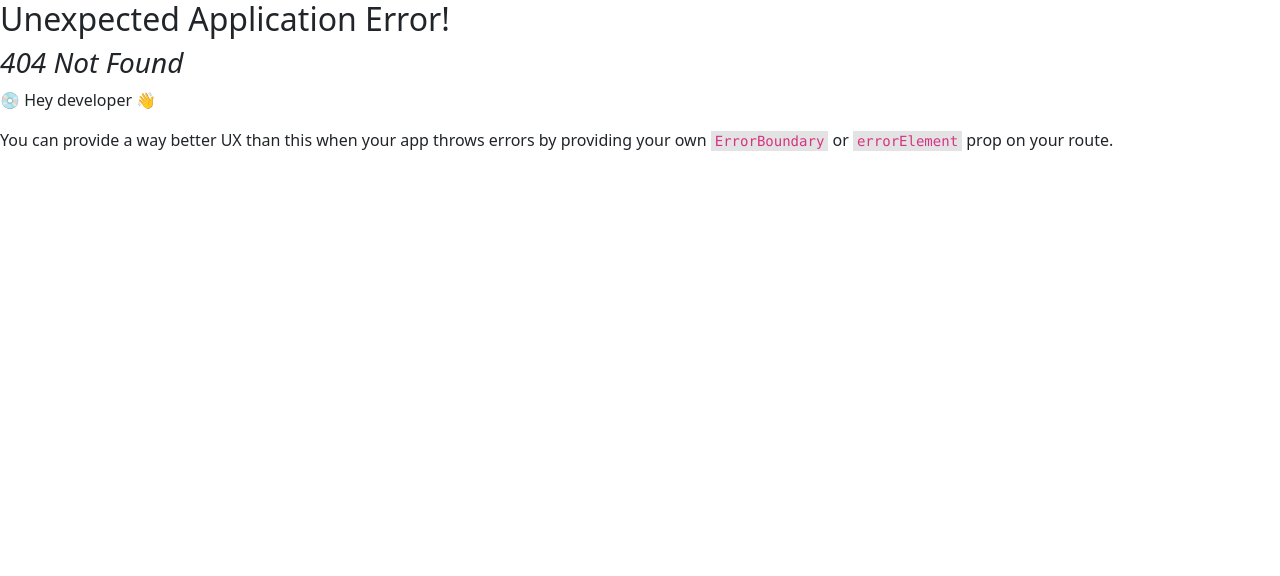
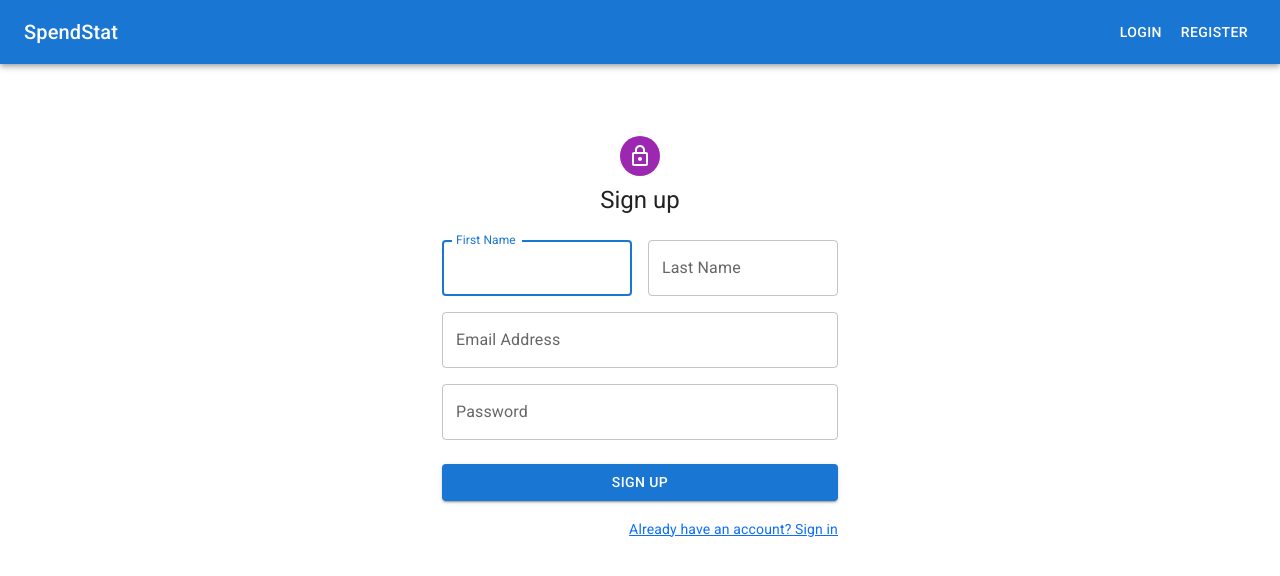
Before and after one commit to gpslakshan/SpendStat, a React (Vite) app in the folder client/: page /register in a window 1280 px wide. Before the commit this address had no page. Shown: the top 576 px of the page. Built offline with nearby package versions, Linux system fonts and the light colour scheme.

Commit message:
register user part 1

```diff
--- a/client/src/components/Header.tsx
+++ b/client/src/components/Header.tsx
@@ -20,6 +20,11 @@ const Header = () => {
               Login
             </Link>
           </Button>
+          <Button color="inherit">
+            <Link to={`register`} className="text-white">
+              Register
+            </Link>
+          </Button>
         </Toolbar>
       </AppBar>
     </Box>
--- a/client/src/main.tsx
+++ b/client/src/main.tsx
@@ -5,6 +5,7 @@ import App from "./App.tsx";
 import "bootstrap/dist/css/bootstrap.css";
 import Login from "./pages/Login.tsx";
 import Dashboard from "./pages/Dashboard.tsx";
+import Signup from "./pages/Signup.tsx";
 
 const router = createBrowserRouter([
   {
@@ -18,6 +19,10 @@ const router = createBrowserRouter([
         path: "/login",
         element: <Login />,
       },
+      {
+        path: "/register",
+        element: <Signup />,
+      },
     ],
   },
 ]);
--- /dev/null
+++ b/client/src/models/CreateUserData.ts
@@ -0,0 +1,6 @@
+export interface CreateUserData {
+  firstName: string;
+  lastName: string;
+  email: string;
+  password: string;
+}
--- a/client/src/pages/Login.tsx
+++ b/client/src/pages/Login.tsx
@@ -1,5 +1,85 @@
+import * as React from "react";
+import Avatar from "@mui/material/Avatar";
+import Button from "@mui/material/Button";
+import CssBaseline from "@mui/material/CssBaseline";
+import TextField from "@mui/material/TextField";
+import Link from "@mui/material/Link";
+import { Link as RouterLink } from "react-router-dom";
+import Grid from "@mui/material/Grid";
+import Box from "@mui/material/Box";
+import LockOutlinedIcon from "@mui/icons-material/LockOutlined";
+import Typography from "@mui/material/Typography";
+import Container from "@mui/material/Container";
+
 const Login = () => {
-  return <div>Login</div>;
+  const handleSubmit = (event: React.FormEvent<HTMLFormElement>) => {
+    event.preventDefault();
+    const data = new FormData(event.currentTarget);
+    console.log({
+      email: data.get("email"),
+      password: data.get("password"),
+    });
+  };
+
+  return (
+    <Container component="main" maxWidth="xs">
+      <CssBaseline />
+      <Box
+        sx={{
+          marginTop: 8,
+          display: "flex",
+          flexDirection: "column",
+          alignItems: "center",
+        }}
+      >
+        <Avatar sx={{ m: 1, bgcolor: "secondary.main" }}>
+          <LockOutlinedIcon />
+        </Avatar>
+        <Typography component="h1" variant="h5">
+          Sign in
+        </Typography>
+        <Box component="form" onSubmit={handleSubmit} noValidate sx={{ mt: 1 }}>
+          <TextField
+            margin="normal"
+            required
+            fullWidth
+            id="email"
+            label="Email Address"
+            name="email"
+            autoComplete="email"
+            autoFocus
+          />
+          <TextField
+            margin="normal"
+            required
+            fullWidth
+            name="password"
+            label="Password"
+            type="password"
+            id="password"
+            autoComplete="current-password"
+          />
+          <Button
+            type="submit"
+            fullWidth
+            variant="contained"
+            sx={{ mt: 3, mb: 2 }}
+          >
+            Sign In
+          </Button>
+          <Grid container>
+            <Grid item>
+              <Link component={"span"} href="#" variant="body2">
+                <RouterLink to={`/register`}>
+                  {"Don't have an account? Sign Up"}
+                </RouterLink>
+              </Link>
+            </Grid>
+          </Grid>
+        </Box>
+      </Box>
+    </Container>
+  );
 };
 
 export default Login;
--- /dev/null
+++ b/client/src/pages/Signup.tsx
@@ -0,0 +1,175 @@
+import Avatar from "@mui/material/Avatar";
+import Button from "@mui/material/Button";
+import CssBaseline from "@mui/material/CssBaseline";
+import TextField from "@mui/material/TextField";
+import Link from "@mui/material/Link";
+import { Link as RouterLink } from "react-router-dom";
+import Grid from "@mui/material/Grid";
+import Box from "@mui/material/Box";
+import LockOutlinedIcon from "@mui/icons-material/LockOutlined";
+import Typography from "@mui/material/Typography";
+import Container from "@mui/material/Container";
+import { FieldValues, useForm, Controller } from "react-hook-form";
+import { CreateUserData } from "../models/CreateUserData";
+import axios from "axios";
+
+const Signup = () => {
+  const { handleSubmit, reset, control } = useForm({
+    defaultValues: {
+      firstName: "",
+      lastName: "",
+      email: "",
+      password: "",
+    },
+  });
+
+  const signUpUser = async (data: CreateUserData) => {
+    axios
+      .post("http://localhost:8000/auth/signup", data)
+      .then((res) => {
+        console.log(res);
+      })
+      .catch((err) => console.log(err));
+  };
+
+  const onFormSubmit = (data: FieldValues) => {
+    console.log("form data: ", data);
+    signUpUser(data as CreateUserData);
+    reset();
+  };
+
+  return (
+    <Container component="main" maxWidth="xs">
+      <CssBaseline />
+      <Box
+        sx={{
+          marginTop: 8,
+          display: "flex",
+          flexDirection: "column",
+          alignItems: "center",
+        }}
+      >
+        <Avatar sx={{ m: 1, bgcolor: "secondary.main" }}>
+          <LockOutlinedIcon />
+        </Avatar>
+        <Typography component="h1" variant="h5">
+          Sign up
+        </Typography>
+        <Box
+          component="form"
+          onSubmit={handleSubmit(onFormSubmit)}
+          sx={{ mt: 3 }}
+        >
+          <Grid container spacing={2}>
+            <Grid item xs={12} sm={6}>
+              <Controller
+                name="firstName"
+                control={control}
+                rules={{ required: "Firstname is required" }}
+                render={({
+                  field: { onChange, value },
+                  fieldState: { error },
+                }) => (
+                  <TextField
+                    helperText={error ? error.message : null}
+                    error={!!error}
+                    onChange={onChange}
+                    value={value}
+                    fullWidth
+                    label="First Name"
+                    variant="outlined"
+                    autoFocus
+                  />
+                )}
+              />
+            </Grid>
+            <Grid item xs={12} sm={6}>
+              <Controller
+                name="lastName"
+                control={control}
+                rules={{ required: "Lastname is required" }}
+                render={({
+                  field: { onChange, value },
+                  fieldState: { error },
+                }) => (
+                  <TextField
+                    helperText={error ? error.message : null}
+                    error={!!error}
+                    onChange={onChange}
+                    value={value}
+                    fullWidth
+                    label="Last Name"
+                    variant="outlined"
+                  />
+                )}
+              />
+            </Grid>
+            <Grid item xs={12}>
+              <Controller
+                name="email"
+                control={control}
+                rules={{ required: "Email is required" }}
+                render={({
+                  field: { onChange, value },
+                  fieldState: { error },
+                }) => (
+                  <TextField
+                    helperText={error ? error.message : null}
+                    error={!!error}
+                    onChange={onChange}
+                    value={value}
+                    type="email"
+                    fullWidth
+                    label="Email Address"
+                    variant="outlined"
+                  />
+                )}
+              />
+            </Grid>
+            <Grid item xs={12}>
+              <Controller
+                name="password"
+                control={control}
+                rules={{ required: "Password is required" }}
+                render={({
+                  field: { onChange, value },
+                  fieldState: { error },
+                }) => (
+                  <TextField
+                    helperText={error ? error.message : null}
+                    error={!!error}
+                    onChange={onChange}
+                    value={value}
+                    type="password"
+                    fullWidth
+                    label="Password"
+                    variant="outlined"
+                  />
+                )}
+              />
+            </Grid>
+          </Grid>
+          <Button
+            type="submit"
+            fullWidth
+            variant="contained"
+            sx={{ mt: 3, mb: 2 }}
+          >
+            Sign Up
+          </Button>
+          <Grid container justifyContent="flex-end">
+            <Grid item>
+              <Link component={"span"} href="#" variant="body2">
+                <RouterLink to={`/login`}>
+                  Already have an account? Sign in
+                </RouterLink>
+              </Link>
+            </Grid>
+          </Grid>
+        </Box>
+      </Box>
+    </Container>
+  );
+};
+
+export default Signup;
```
Also changed, not shown: 2 other files (tests, documents, lock files or other folders).
